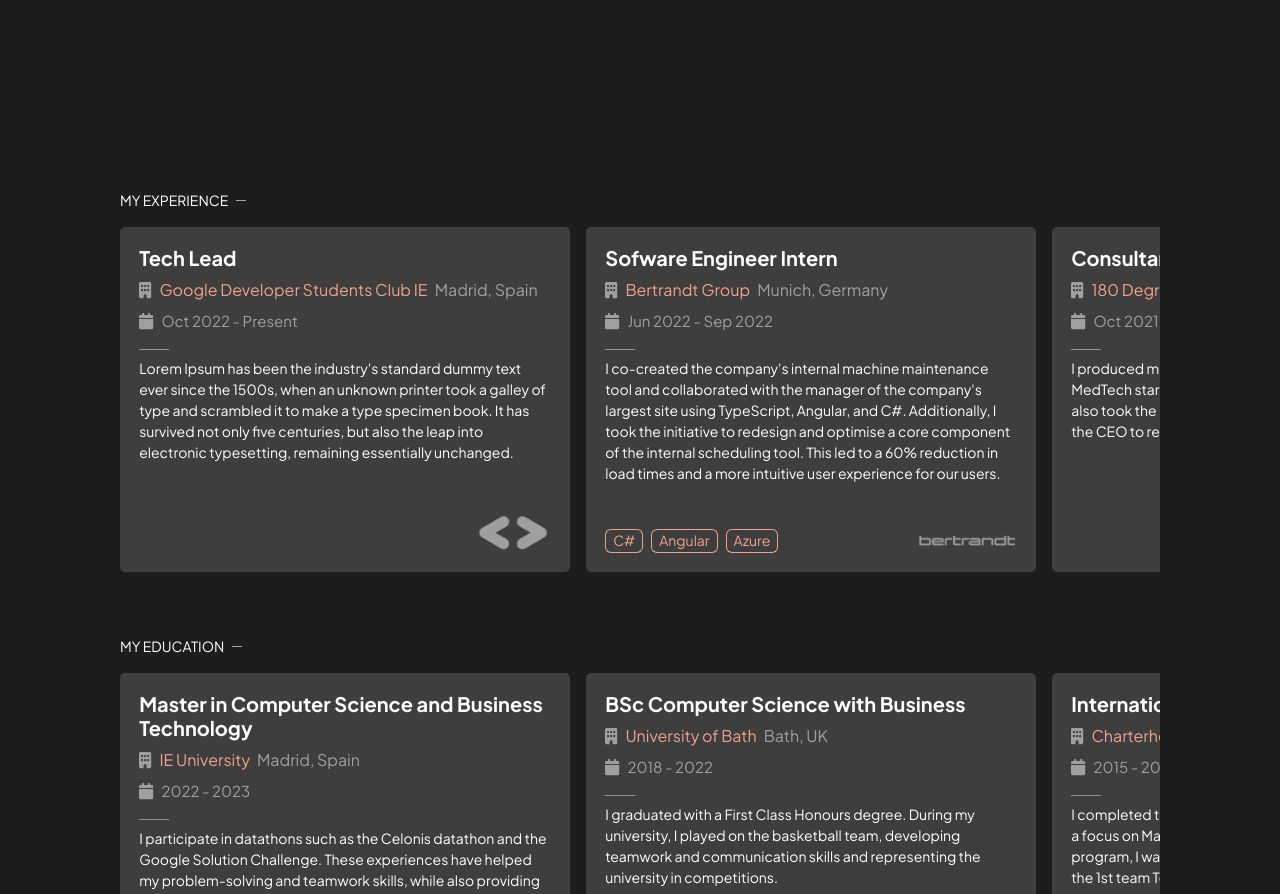
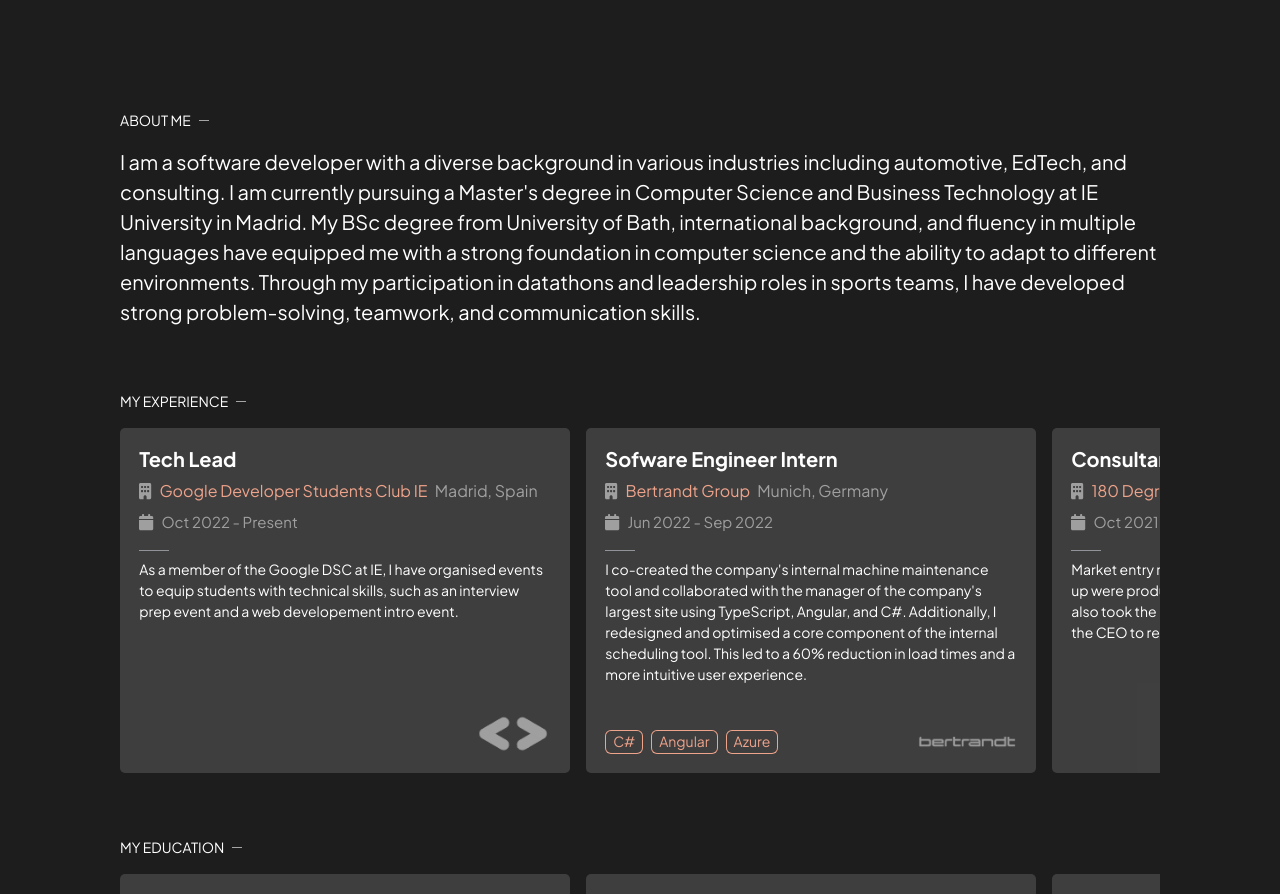
Before and after one commit to nicholasdieke/personal-site, a React (Create React App) app: page / in a window 1280 px wide. Shown: the part 610-1504 px from the top of the page. Built offline with nearby package versions, Linux system fonts and the light colour scheme.

Commit message:
changed content

```diff
--- /dev/null
+++ b/src/AboutMeSection.js
@@ -0,0 +1,34 @@
+import { Divider, Flex, HStack, Text } from "@chakra-ui/react";
+import { useSelector } from "react-redux";
+import "./App.css";
+
+function AboutMeSection() {
+  const theme = useSelector((state) => state.theme);
+
+  return (
+    <Flex alignContent={"flex-start"} flexDir="column" w="100%" my="2rem">
+      <HStack mb="1rem">
+        {/* <FontAwesomeIcon icon={faSchool} size="2xs" /> */}
+        <Text fontSize="14px" textTransform="uppercase">
+          About Me
+        </Text>
+        <Divider borderColor={theme === "dark" ? "white" : "black"} w="10px" />
+      </HStack>
+      <Flex spacing="1rem">
+        <Text textAlign="left" fontSize={{ base: "18px", md: "20px" }}>
+          I am a software developer with a diverse background in various
+          industries including automotive, EdTech, and consulting. I am
+          currently pursuing a Master's degree in Computer Science and Business
+          Technology at IE University in Madrid. My BSc degree from University
+          of Bath, international background, and fluency in multiple languages
+          have equipped me with a strong foundation in computer science and the
+          ability to adapt to different environments. Through my participation
+          in datathons and leadership roles in sports teams, I have developed
+          strong problem-solving, teamwork, and communication skills.
+        </Text>
+      </Flex>
+    </Flex>
+  );
+}
+
+export default AboutMeSection;
--- a/src/App.css
+++ b/src/App.css
@@ -89,7 +89,7 @@
 
 .reveal {
   /* position: relative; */
-  transform: translatex(-50px);
+  transform: translatex(-30px);
   opacity: 0;
   transition: 1s all ease;
 }
--- a/src/App.js
+++ b/src/App.js
@@ -12,6 +12,7 @@
 import { useEffect, useRef } from "react";
 import { Helmet } from "react-helmet-async";
 import { useDispatch, useSelector } from "react-redux";
+import AboutMeSection from "./AboutMeSection";
 import "./App.css";
 import theme_animation from "./dark_mode.json";
 import EducationSection from "./EducationSection";
@@ -81,7 +82,7 @@
           <Flex
             alignItems={"center"}
             my="3rem"
-            h={{ base: "100%", lg: "80vh" }}
+            h={{ base: "100%", lg: "70vh" }}
             w="100%"
             flexDir={{ base: "column", md: "row" }}
           >
@@ -152,6 +153,7 @@
             </VStack>
           </Flex>
           <Flex flexDir="column" w="100%">
+            <AboutMeSection />
             <ExperienceSection />
             <EducationSection />
             <Footer />
--- a/src/ExperienceSection.js
+++ b/src/ExperienceSection.js
@@ -11,7 +11,7 @@
       title: "Tech Lead",
       insitution: "Google Developer Students Club IE",
       address: "Madrid, Spain",
-      body: "Lorem Ipsum has been the industry's standard dummy text ever since the 1500s, when an unknown printer took a galley of type and scrambled it to make a type specimen book. It has survived not only five centuries, but also the leap into electronic typesetting, remaining essentially unchanged.",
+      body: "As a member of the Google DSC at IE, I have organised events to equip students with technical skills, such as an interview prep event and a web developement intro event.",
       skills: [],
       imgSrc: "gdsc_" + theme + ".png",
       dates: "Oct 2022 - Present",
@@ -20,7 +20,7 @@
       title: "Sofware Engineer Intern",
       insitution: "Bertrandt Group",
       address: "Munich, Germany",
-      body: "I co-created the company's internal machine maintenance tool and collaborated with the manager of the company's largest site using TypeScript, Angular, and C#. Additionally, I took the initiative to redesign and optimise a core component of the internal scheduling tool. This led to a 60% reduction in load times and a more intuitive user experience for our users.",
+      body: "I co-created the company's internal machine maintenance tool and collaborated with the manager of the company's largest site using TypeScript, Angular, and C#. Additionally, I redesigned and optimised a core component of the internal scheduling tool. This led to a 60% reduction in load times and a more intuitive user experience.",
       skills: ["C#", "Angular", "Azure"],
       imgSrc: "bertrandt_" + theme + ".png",
       dates: "Jun 2022 - Sep 2022",
@@ -29,7 +29,7 @@
       title: "Consultant",
       insitution: "180 Degrees Consulting Bath",
       address: "Bath, UK",
-      body: "I produced market entry recommendations for a Swedish MedTech start-up by conducting in-depth market analysis. I also took the responsibility of running weekly discussions with the CEO to report on progress.",
+      body: "Market entry recommendations for a Swedish MedTech start-up were produced by conducting in-depth market analysis. I also took the responsibility of running weekly discussions with the CEO to report on progress.",
       skills: [],
       imgSrc: "180_" + theme + ".png",
       dates: "Oct 2021 - Dec 2021",
@@ -38,7 +38,7 @@
       title: "Software Developer Intern",
       insitution: "Educai",
       address: "London, UK",
-      body: "I designed and developed core parts of an education platform using React and TypeScript, which was widely used by tutors across the UK. I collaborated with the sales and marketing teams to launch the platform successfully, and developed a web app to determine learning approaches. I also led meetings with clients and investors, and trained two new developers to continue building and improving the platform.",
+      body: "I designed and developed core parts of an education platform using React and TypeScript, which was widely used by tutors across the UK. Working closely with the sales and marketing teams, the platform was successfully launched and a web application was created to assess learning approaches. I also led meetings with clients and investors, and trained two new developers to continue building and improving the platform.",
       skills: ["React", "TypeScript", "Python"],
       imgSrc: "educai_" + theme + ".png",
       dates: "Sep 2020 - Jul 2021",
```
